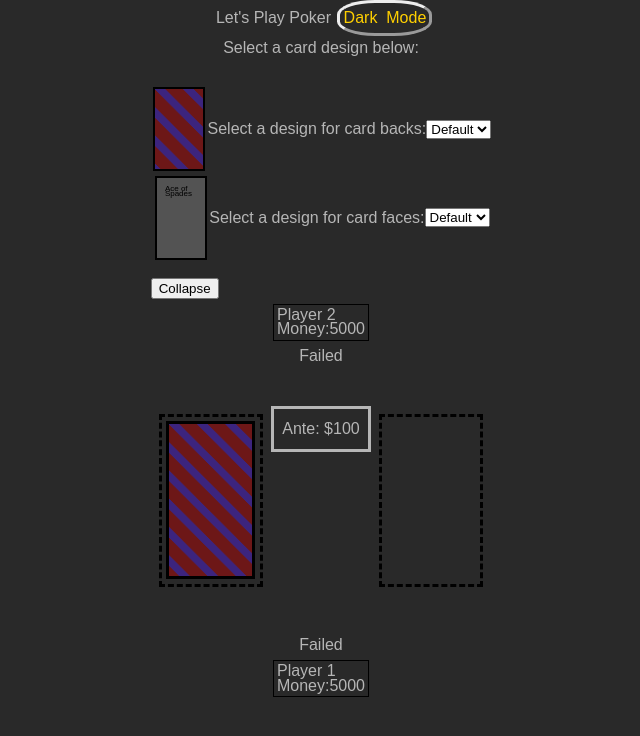
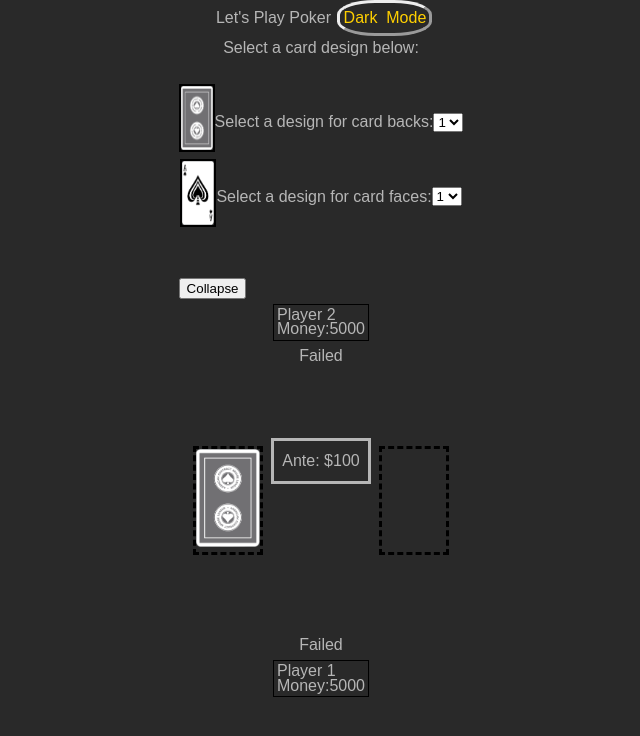
Before and after one commit to ShaneButtCodeNL/poker-app, a React (Create React App) app: page /poker in a window 1280 px wide. Shown: the top 736 px of the page, without its empty margins (319-959 px from the left). Built offline with nearby package versions, Linux system fonts and the light colour scheme.

Commit message:
card images working

```diff
--- a/src/App.tsx
+++ b/src/App.tsx
@@ -25,10 +25,10 @@ function App() {
   let [mode, setMode] = useState(0);
   //
   //Front CardDesign
-  const [frontDesign, setFrontDesign] = useState(0);
+  const [frontDesign, setFrontDesign] = useState(1);
   //
   //Back Card Design
-  const [backDesign, setBackDesign] = useState(0);
+  const [backDesign, setBackDesign] = useState(1);
 
   let appClass = "App " + (mode ? "lightMode" : "darkMode");
   return (
@@ -49,6 +49,8 @@ function App() {
               minBet={minBet}
               numOfPlayers={numOfPlayers}
               mode={mode}
+              frontDesign={frontDesign}
+              backDesign={backDesign}
             />
           </Route>
           <Route path="/" exact>
--- a/src/components/Card.tsx
+++ b/src/components/Card.tsx
@@ -1,6 +1,7 @@
 import { useEffect, useState } from "react";
 import { renderFace, renderBack } from "../functions/RenderCardFace";
 import { Card as ACard } from "../functions/Deck";
+import DisplayCard from "./DisplayCard";
 
 export default function Card(props: any) {
   const [hold, setHold] = useState(true);
@@ -49,7 +50,7 @@ export default function Card(props: any) {
         <div></div>
       );
   }
-
+  /*
   function renderCard() {
     if (props.cardDesign) {
       const cardLocation = props.player
@@ -77,11 +78,42 @@ export default function Card(props: any) {
       }
     }
   }
+  */
+  const getRotation = (player: number) => {
+    if (player === 0) return;
+    if (player === 1) return 180;
+    if (player === 2) return 90;
+    return 270;
+  };
+  const renderCard = (
+    player: number,
+    mode: number,
+    card: ACard,
+    frontDesign: number,
+    backDesign: number
+  ) => {
+    return (
+      <DisplayCard
+        player={player}
+        rotation={getRotation(player)}
+        mode={mode}
+        card={card}
+        frontDesign={frontDesign}
+        backDesign={backDesign}
+      />
+    );
+  };
 
   return (
     <div className="cardZone">
       {makeHold(props.player)}
-      {renderCard()}
+      {renderCard(
+        props.player,
+        props.mode,
+        props.card,
+        props.frontDesign,
+        props.backDesign
+      )}
     </div>
   );
 }
--- a/src/components/DeckArea.tsx
+++ b/src/components/DeckArea.tsx
@@ -1,35 +1,50 @@
 import { Deck } from "../functions/Deck";
 import { renderBack } from "../functions/RenderCardFace";
+import DisplayCard from "./DisplayCard";
+import { Card } from "../functions/Deck";
 
 export default function DeckArea(props: any) {
-  const renderDeckImage = () => {
-    if (props.cardDesign) {
-      const cardStyle = renderBack(props.cardDesign);
-    } else {
-      return (
-        <div
-          className={
-            (props.mode === 0 ? "cardDark " : "cardLight ") +
-            " verticalCard " +
-            (props.mode ? " plainCardBackLight" : " plainCardBackDark")
-          }
-        ></div>
-      );
-    }
+  const card = new Card(1, 1);
+  const renderDeckImage = (
+    player: number,
+    mode: number,
+    card: Card,
+    backDesign: number
+  ) => {
+    return (
+      <DisplayCard
+        player={player}
+        mode={mode}
+        card={card}
+        backDesign={backDesign}
+      />
+    );
   };
-  const renderDeck = () => {
-    if (props.deck.size()) return renderDeckImage();
-    else return <div className="verticalCard plainCardBackBlank"></div>;
+  const renderDeck = (
+    player: number,
+    mode: number,
+    card: Card,
+    backDesign: number
+  ) => {
+    if (props.deck.size())
+      return renderDeckImage(player, mode, card, backDesign);
+    return;
   };
-  const renderDiscard = () => {
-    if (props.discardPile.size()) return renderDeckImage();
-    else return <div className="verticalCard plainCardBackBlank"></div>;
+  const renderDiscard = (
+    player: number,
+    mode: number,
+    card: Card,
+    backDesign: number
+  ) => {
+    if (props.discardPile.size())
+      return renderDeckImage(player, mode, card, backDesign);
+    return;
   };
 
   return (
     <div id="deckArea">
       <div id="deckPile" className="deckPosition">
-        {renderDeck()}
+        {renderDeck(1, props.mode, card, props.backDesign)}
       </div>
       <div>
         {props.canStart ? (
@@ -51,7 +66,7 @@ export default function DeckArea(props: any) {
         )}
       </div>
       <div id="discardPile" className="deckPosition">
-        {renderDiscard()}
+        {renderDiscard(1, props.mode, card, props.backDesign)}
       </div>
     </div>
   );
--- a/src/components/DesignSelect.tsx
+++ b/src/components/DesignSelect.tsx
@@ -2,7 +2,7 @@ import { renderBack, renderFace } from "../functions/RenderCardFace";
 import { Card, Suits, Values } from "../functions/Deck";
 import { useSpring, animated, config } from "react-spring";
 import { useRef, useState } from "react";
-import CardImage from "./CardImage";
+import PreviewCardImage from "./PreviewCardImage";
 //import pokerHands from "../images/pokerHands.png";
 
 export default function DesignSelect(props: any) {
@@ -49,12 +49,12 @@ export default function DesignSelect(props: any) {
   const renderImage = (src: string, front: boolean) => {
     return (
       <div>
-        {src === "default" ? (
+        {!src ? (
           <div className={cardId(front, props.mode) + " imagePreview"}>
             {front ? card.toString() : ""}
           </div>
         ) : (
-          <CardImage src={src} />
+          <PreviewCardImage src={src} />
         )}
       </div>
     );
@@ -84,9 +84,9 @@ export default function DesignSelect(props: any) {
                 );
               }}
             >
-              <option value="0">Default</option>
               <option value="1">1</option>
               <option value="2">2</option>
+              <option value="3">3</option>
             </select>
           </div>
         </div>
@@ -105,9 +105,9 @@ export default function DesignSelect(props: any) {
               );
             }}
           >
-            <option value="0">Default</option>
             <option value="1">1</option>
             <option value="2">2</option>
+            <option value="3">3</option>
           </select>
         </div>
       </animated.div>
--- /dev/null
+++ b/src/components/DisplayCard.tsx
@@ -0,0 +1,70 @@
+import { useState } from "react";
+import { Card } from "../functions/Deck";
+import { renderFace, renderBack } from "../functions/RenderCardFace";
+
+export default function DisplayCard(props: any) {
+  const [rotation, setRotation] = useState(props.rotation);
+
+  /**
+   * Applies rotation on an element
+   * @param rotation The amount of rotation
+   * @returns a classname for the css rotation
+   */
+  const getRotation = (rotation: number) => {
+    if (rotation === 90) return " rotate90 ";
+    if (rotation === 180) return " rotate180 ";
+    if (rotation === 270) return " rotate270 ";
+    return "";
+  };
+
+  /**
+   * Gets the classname for the container of a card
+   * @param rotation The ammount of rotation
+   * @returns card container class name
+   */
+  const divClass = (rotation: number) => {
+    console.log("rotation", rotation, getRotation(rotation));
+    let className = "cardContainer ";
+    className = className + getRotation(rotation);
+    console.log("classname:", className);
+    return className;
+  };
+
+  const imgClassName = () => {
+    const className = " cardImage ";
+    return className;
+  };
+
+  const renderCard = (
+    frontDesign: number,
+    backDesign: number,
+    card: Card,
+    player: number
+  ) => {
+    console.log(
+      "frontDesign:",
+      frontDesign,
+      " backDesign:",
+      backDesign,
+      " src:",
+      renderBack(backDesign),
+      renderFace(card, frontDesign)
+    );
+    return (
+      <img
+        src={player ? renderBack(backDesign) : renderFace(card, frontDesign)}
+        className={imgClassName()}
+      />
+    );
+  };
+  return (
+    <div className={divClass(rotation)}>
+      {renderCard(
+        props.frontDesign,
+        props.backDesign,
+        props.card,
+        props.player
+      )}
+    </div>
+  );
+}
--- a/src/components/GameArea.tsx
+++ b/src/components/GameArea.tsx
@@ -158,7 +158,8 @@ function GameArea(props: any) {
           setHoldList={setHoldList}
           renderDiscardButton={renderDiscardButton}
           canDiscard={canDiscard}
-          cardDesign={cardDesign}
+          frontDesign={props.frontDesign}
+          backDesign={props.backDesign}
         />
       );
     }
@@ -181,8 +182,8 @@ function GameArea(props: any) {
             <div id="centerPlayAreaCenter">
               <DeckArea
                 deck={deck}
+                backDesign={props.backDesign}
                 discardPile={discardPile}
-                cardDesign={cardDesign}
                 mode={props.mode}
                 pot={pot}
                 ante={props.minBet}
--- a/src/components/Hand.tsx
+++ b/src/components/Hand.tsx
@@ -20,7 +20,7 @@ export default function Hand(props: any) {
   };
 
   return (
-    <div id={player()} className="vFlex centerFlexAlign maxHeight">
+    <div id={player()} className="vFlex centerFlexAlign maxHeight hand">
       {props.renderDiscardButton(props.player)}
       <div
         className={
@@ -31,13 +31,15 @@ export default function Hand(props: any) {
         {props.hand.map((card, cardPos) => {
           return (
             <Card
+              key={props.player * 10 + cardPos}
               player={props.player}
               card={card}
               cardPos={+cardPos}
               holdList={props.holdList}
               updateHoldList={updateHoldList}
               mode={props.mode}
-              cardDesign={props.cardDesign}
+              frontDesign={props.frontDesign}
+              backDesign={props.backDesign}
               canDiscard={props.canDiscard}
             />
           );
--- a/src/components/CardImage.tsx
+++ b/src/components/PreviewCardImage.tsx
@@ -1,6 +1,6 @@
 import { useState } from "react";
 import back from "../images/Cards/design1/Back.png";
-export default function CardImage(props) {
+export default function PreviewCardImage(props) {
   return (
     <img
       className="imagePreview"
--- a/src/functions/RenderCardFace.tsx
+++ b/src/functions/RenderCardFace.tsx
@@ -7,7 +7,7 @@ const defaultString = "default";
 
 //Will render the card front
 const renderFace = (card: Card, design: Number) => {
-  if (!design) return defaultString;
+  if (!design) return null;
   return (
     cardFolder +
     +design +
@@ -20,7 +20,7 @@ const renderFace = (card: Card, design: Number) => {
 
 //Will render the back of a card
 const renderBack = (design: Number) => {
-  if (!design) return defaultString;
+  if (!design) return null;
   return cardFolder + +design + "/Back" + fileEnd;
 };
 
--- a/src/main.css
+++ b/src/main.css
@@ -39,6 +39,30 @@ body {
   font-family: Arial, Helvetica, sans-serif;
   font-size: 1em;
   line-height: 1.5em;
+}
+
+.rotate90 {
+  -webkit-transform: rotate(90deg);
+  -moz-transform: rotate(90deg);
+  -ms-transform: rotate(90deg);
+  -o-transform: rotate(90deg);
+  transform: rotate(90deg);
+}
+
+.rotate180 {
+  -webkit-transform: rotate(180deg);
+  -moz-transform: rotate(180deg);
+  -ms-transform: rotate(180deg);
+  -o-transform: rotate(180deg);
+  transform: rotate(180deg);
+}
+
+.rotate270 {
+  -webkit-transform: rotate(270deg);
+  -moz-transform: rotate(270deg);
+  -ms-transform: rotate(270deg);
+  -o-transform: rotate(270deg);
+  transform: rotate(270deg);
 }
 
 .maxHeight {
@@ -169,7 +193,7 @@ header {
 }
 
 #playAreaContainer {
-  width: 100vw;
+  width: 80vw;
   min-height: 50vh;
 }
 
@@ -323,6 +347,8 @@ header {
   margin: 0.5em;
   border-style: dashed;
   border-color: black;
+  min-width: 5vw;
+  min-height: 8vw;
 }
 
 .playerInfoBox {
@@ -332,6 +358,15 @@ header {
   padding: 0.2em;
   margin: 0.2em;
   line-height: 0.9em;
+  flex: 1;
+}
+
+.hand {
+  flex: 1;
+}
+
+.handZone {
+  min-width: 10vw;
 }
 
 .imagePreview {
@@ -341,3 +376,12 @@ header {
   font-size: var(--image-preview-font-size);
   line-height: var(--image-preview-lineheight);
 }
+
+.cardImage {
+  max-height: 100%;
+  max-width: 100%;
+}
+.cardContainer {
+  max-height: 8vw;
+  max-width: 5vw;
+}
```
Also changed, not shown: 1 other file (tests, documents, lock files or other folders).
